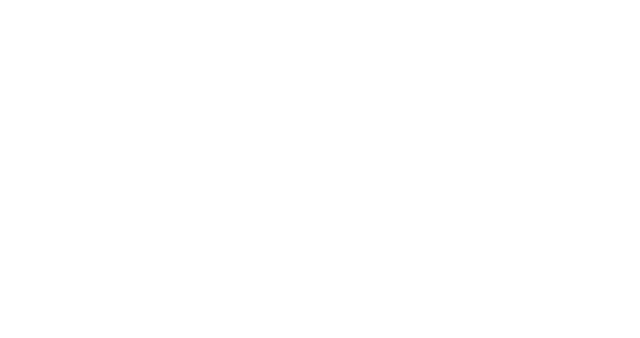
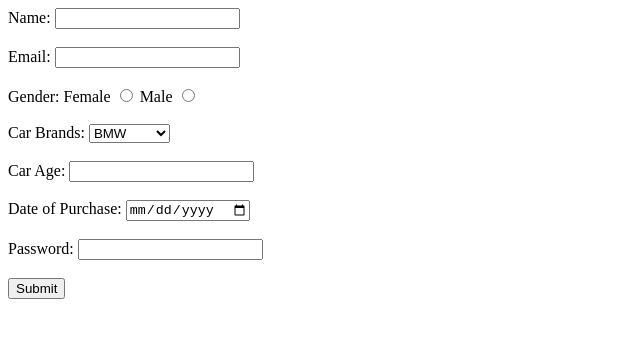
Before and after one commit to acciojob/car-insurance-form-kinjalrajpal, a website: page main.html in a window 1280 px wide. Shown: the whole page, without its empty margins (0-640 px from the left). Drawn offline with Linux system fonts and the light colour scheme.

Commit message:
created a submission

```diff
--- a/main.html
+++ b/main.html
@@ -8,6 +8,42 @@
 
 <body>
 	<!-- the entire body must be written by student -->
+
+	<form action="/submit" method="post">
+
+		<label for="name">Name:</label>
+		<input type="text" id="name" required><br><br>
+
+		<label for="email">Email:</label>
+		<input type="email" id="email" required><br><br>
+
+		<label>Gender:</label>
+
+		<label for="f" >Female</label>
+		<input type="radio" name="gender" value="f"  required id="f">
+
+		<label for="m">Male</label>
+		<input type="radio" name="gender" value="m" required id="m"><br><br>
+
+         <label for="cars">Car Brands:</label>
+         <select id="cars" name="car">
+            <option value="BMW">BMW</option>
+            <option value="Audi">Audi</option>
+            <option value="Mercedez">Mercedez</option>
+        </select><br><br>
+
+		<label for=" car age"> Car Age:</label>
+		<input type="number" id="carage" required><br><br>
+
+		<label for="dop">Date of Purchase:</label>
+		<input type="date" id="dop" required><br><br>
+
+		<label for="password">Password:</label>
+		<input type="password" id="password" required><br><br>
+
+        <button type="submit">Submit</button>
+
+	</form>
     <script type="text/javascript" src="./script.js">
 </script>
 
```
